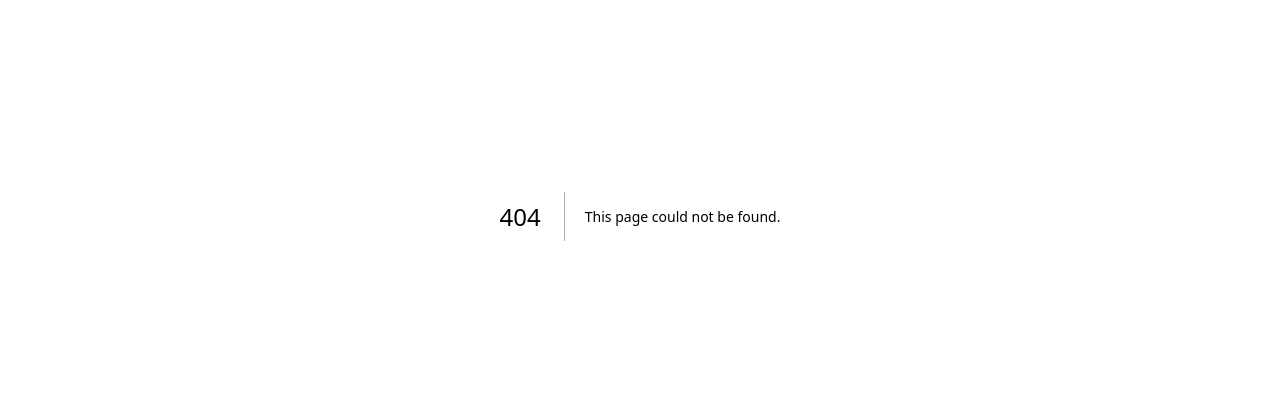
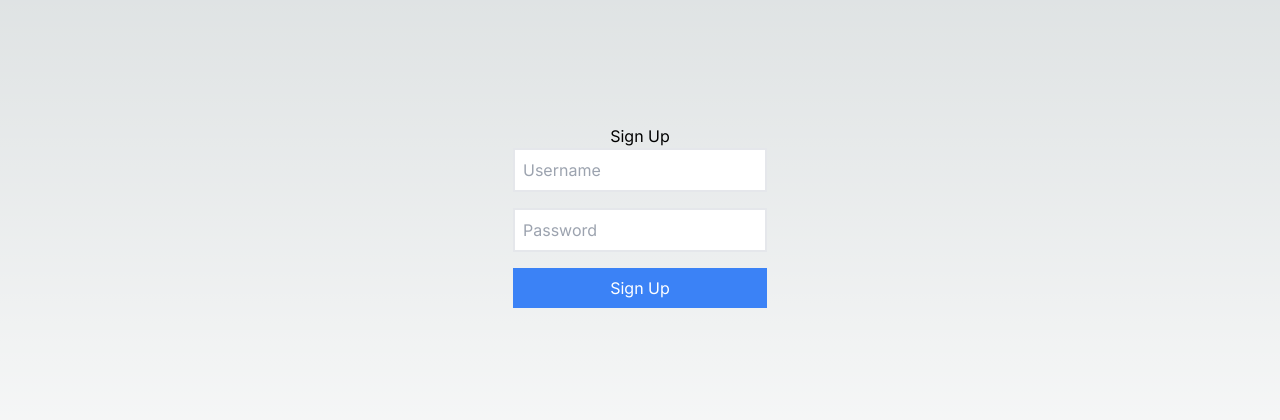
Before and after one commit to Rohan889/Synergy, a Next.js app: page /signup in a window 1280 px wide. Before the commit this address had no page. Shown: the part 184-604 px from the top of the page. Built offline with nearby package versions, Linux system fonts and the light colour scheme.

Commit message:
Added a quick sign up page

```diff
--- a/src/app/page.tsx
+++ b/src/app/page.tsx
@@ -2,6 +2,7 @@
 import Image from 'next/image'
 import type { NextApiRequest, NextApiResponse } from 'next'
 import { useEffect } from 'react'
+import Link from 'next/link'
 
 export default function Home() {
 
@@ -20,8 +21,9 @@ export default function Home() {
   )
 
   return (
-    <main className="flex min-h-screen flex-col items-center justify-between p-24">
-      470 Project!
-    </main>
+    <div>
+      <h1>Welcome to our 470 Project </h1>
+    <Link href = "/signup">SignUp</Link>
+    </div>
   )
 }
--- /dev/null
+++ b/src/app/signup/page.tsx
@@ -0,0 +1,37 @@
+'use client';
+import React, { useState } from 'react';
+
+export default function SignUp() {
+  const [username, setUsername] = useState('');
+  const [password, setPassword] = useState('');
+
+  const handleSubmit = (event) => {
+    event.preventDefault();
+    // Handle the form submission logic here
+    console.log('Username:', username, 'Password:', password);
+    // You might want to send this data to your server here
+  };
+
+  return (
+    <main className="flex min-h-screen flex-col items-center justify-center p-24">
+      <h1>Sign Up</h1>
+      <form onSubmit={handleSubmit} className="flex flex-col gap-4">
+        <input
+          type="text"
+          placeholder="Username"
+          value={username}
+          onChange={(e) => setUsername(e.target.value)}
+          className="border-2 border-gray-200 p-2"
+        />
+        <input
+          type="password"
+          placeholder="Password"
+          value={password}
+          onChange={(e) => setPassword(e.target.value)}
+          className="border-2 border-gray-200 p-2"
+        />
+        <button type="submit" className="bg-blue-500 text-white p-2">Sign Up</button>
+      </form>
+    </main>
+  );
+}
```
